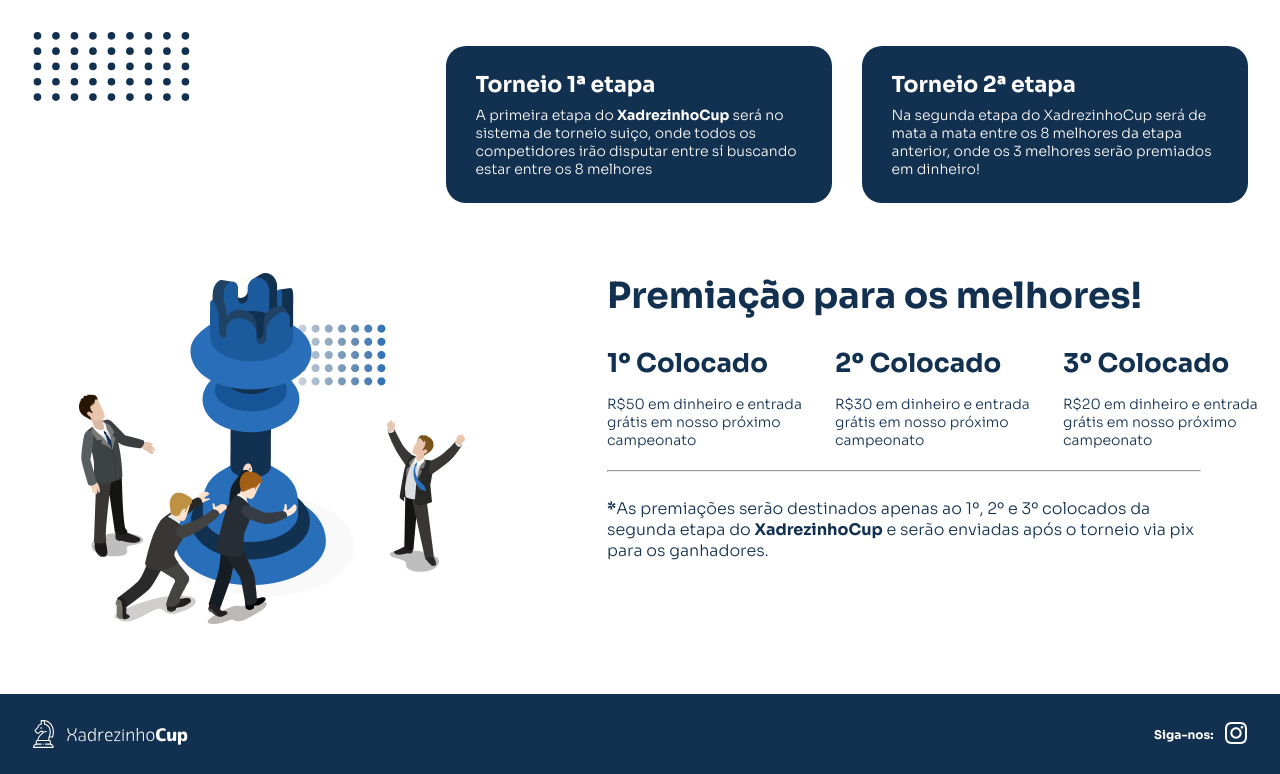
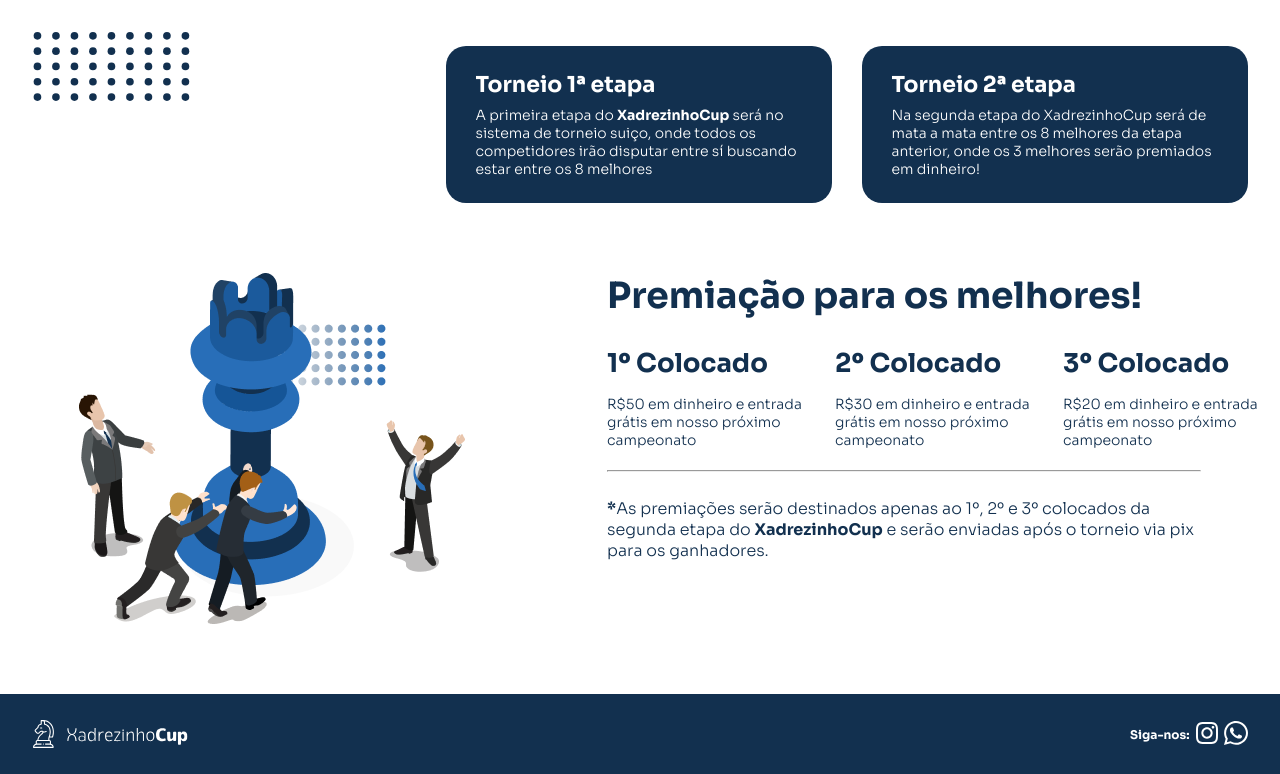
Before and after one commit to Creaper001/XadrezinhoCup__Web, a Next.js app: page / in a window 1280 px wide. Shown: the part 799-1573 px from the top of the page. Built offline with nearby package versions, Linux system fonts and the light colour scheme.

Commit message:
fix(contact): :art: Adicionando opção de WhatsApp no Footer

```diff
--- a/src/components/Footer.tsx
+++ b/src/components/Footer.tsx
@@ -18,6 +18,14 @@ const Footer: NextComponentType = () => {
                 height={24}
               />
             </a>
+            <a href="http://wa.me/5514996622640">
+              <Image
+                src="/whatsApp.svg"
+                alt="WhatsApp"
+                width={24}
+                height={24}
+              />
+            </a>
           </div>
         </div>
       </div>
--- a/src/styles/components/Footer.module.css
+++ b/src/styles/components/Footer.module.css
@@ -18,6 +18,9 @@
   font-size: 12px;
   font-weight: bold;
 }
-.contact *:not(:last-child) {
+.contact *:first-child {
   margin-right: 10px;
 }
+.contact *:not(:last-child) {
+  margin-right: 5px;
+}
```
Also changed, not shown: public/whatsApp.svg (added).
